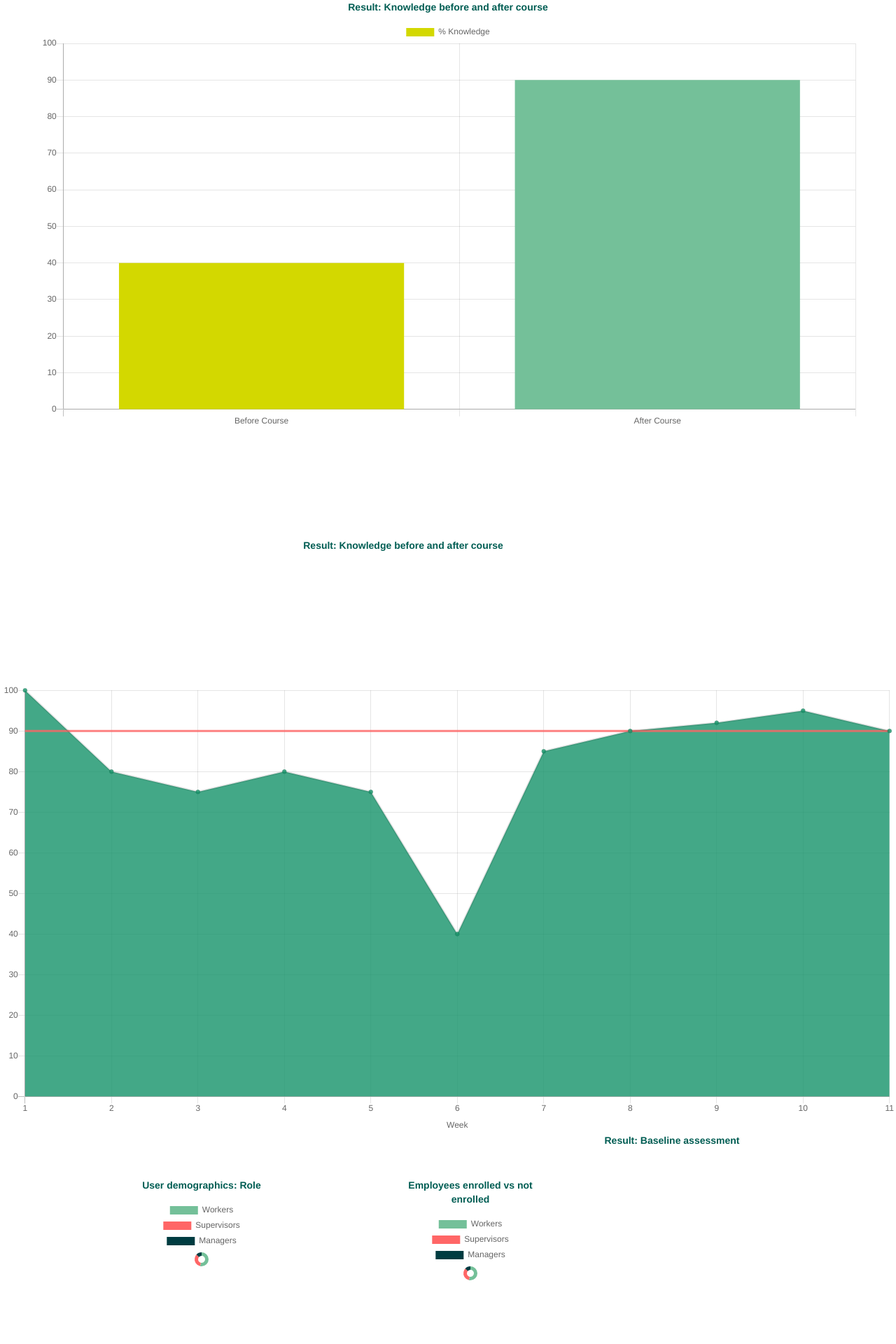
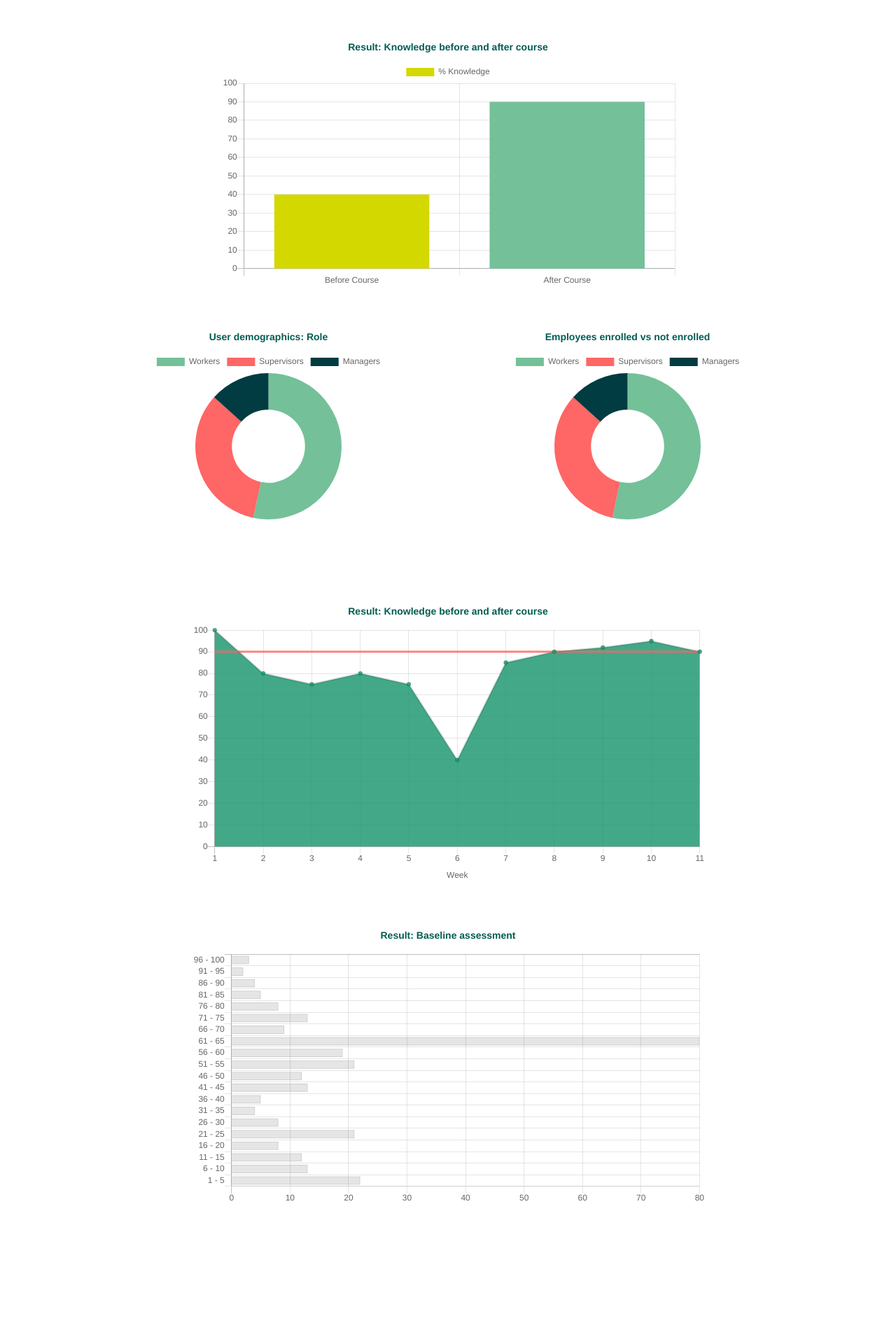
Before and after one commit to spaudanjo/sustify-dashboard-angular-based, an Angular app: page / in a window 1280 px wide. Shown: the top 1920 px of the page at 70% size. After the commit the page ends 1789 px from the top, so only its background shows below. Built offline with nearby package versions, Linux system fonts and the light colour scheme.

Commit message:
Apply some bootstrap styles

```diff
--- a/src/app/app.component.css
+++ b/src/app/app.component.css
@@ -13,6 +13,10 @@ p {
   color: rgb(0, 93, 83);
 }
 
+.row {
+  margin: 5%;
+}
+
 .wrapper {
   width: 100%;
   text-align: center;
@@ -20,7 +24,6 @@ p {
 
 .bar {
   padding: 2%;
-  width: 40%;
   margin-top: 10%;
   margin-left: 25%;
   background-color: white;
--- a/src/app/app.component.html
+++ b/src/app/app.component.html
@@ -5,30 +5,33 @@
   <div class="wrapper">
     <div class="container">
       <div class="row">
-        <div class="col-sm">
+        <div class="col-md-8 col-md-push-2">
           <p><strong>Result: Knowledge before and after course</strong></p>
           <canvas #canvasBar id="canvasBar">{{ barChart }}</canvas>
         </div>
       </div>
-    </div>
-    <div class="bar">
-      <p><strong>Result: Knowledge before and after course</strong></p>
-      <canvas #canvasBar id="canvasBar">{{ barChart }}</canvas>
-    </div>
-    <div class="lineChart">
-      <canvas #canvasLine id="canvasLine">{{ lineChart }}</canvas>
-    </div>
-    <div class="doughnut-1">
+      <div class="row">
+        <div class="col-md-6">
           <p><strong>User demographics: Role</strong></p>
           <canvas #canvasDoughbutLeft id="canvasDoughbutLeft">{{ doughnutLeft }}</canvas>
         </div>
-    <div class="doughnut-2">
+        <div class="col-md-6">
           <p><strong>Employees enrolled vs not enrolled</strong></p>
           <canvas #canvasDoughbutRight id="canvasDoughbutRight">{{ doughnutRight }}</canvas>
         </div>
-    <div class="h-bars">
+      </div>
+    </div>
+    <div class="row">
+        <div class="col-md-8 col-md-push-2">
+        <p><strong>Result: Knowledge before and after course</strong></p>
+        <canvas #canvasLine id="canvasLine">{{ lineChart }}</canvas>
+      </div>
+    </div>
+    <div class="row">
+      <div class="col-md-8 col-md-push-2">
         <p><strong>Result: Baseline assessment</strong></p>
         <canvas #canvas id="canvas">{{ chart }}</canvas>
       </div>
     </div>
   </div>
+</div>
```
Lines whose indentation alone changed are shown as unchanged.
